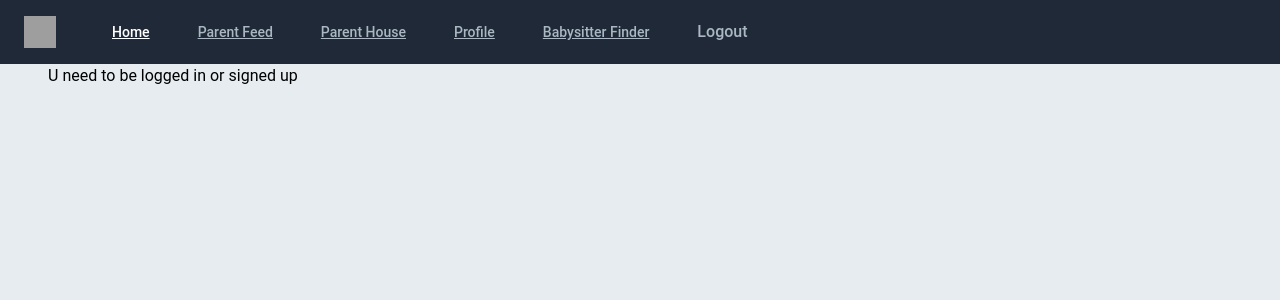
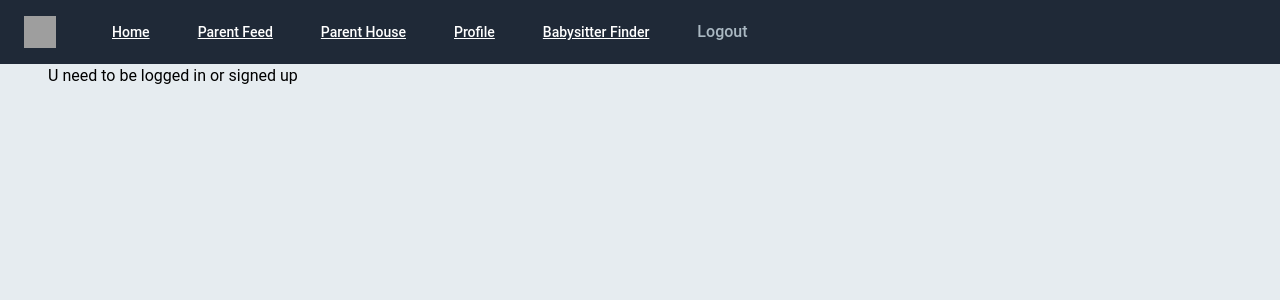
Before and after one commit to Amal-botan/parentScape, a React (Create React App) app in the folder client/: page /profile in a window 1280 px wide. Shown: the top 300 px of the page. Built offline with nearby package versions, Linux system fonts and the light colour scheme; no server answers; grey boxes are pictures that could not be loaded.

Commit message:
Fixed login need to redirect log in

```diff
--- a/client/src/components/Navbar.jsx
+++ b/client/src/components/Navbar.jsx
@@ -34,36 +34,12 @@ const Navbars = () => {
 
 
 
+                <Link className=" hover:bg-gray-700 text-white px-3 py-2 rounded-md text-sm font-medium" to="/parentfeed"> Parent Feed</Link>
+                <Link className=" hover:bg-gray-700 text-white px-3 py-2 rounded-md text-sm font-medium" to="/parenthouse"> Parent House</Link>
+                <Link className=" hover:bg-gray-700 text-white px-3 py-2 rounded-md text-sm font-medium" to="/profile"> Profile</Link>
 
-                  <a
-                    href="/parentfeed"
-                    className="text-gray-300 hover:bg-gray-700 hover:text-white px-3 py-2 rounded-md text-sm font-medium"
-                  >
-                    Parent Feed
+                <Link className=" hover:bg-gray-700 text-white px-3 py-2 rounded-md text-sm font-medium" to="/babysitterfinder"> Babysitter Finder</Link>
 
-                  </a>
-
-                  <a
-                    href="/parenthouse"
-                    className="text-gray-300 hover:bg-gray-700 hover:text-white px-3 py-2 rounded-md text-sm font-medium"
-                  >
-                    Parent House
-
-                  </a>
-
-                  <a
-                    href="/profile"
-                    className="text-gray-300 hover:bg-gray-700 hover:text-white px-3 py-2 rounded-md text-sm font-medium"
-                  >
-                    Profile
-                  </a>
-
-                  <a
-                    href="/babysitterfinder"
-                    className="text-gray-300 hover:bg-gray-700 hover:text-white px-3 py-2 rounded-md text-sm font-medium"
-                  >
-                    Babysitter Finder
-                  </a>
 
                   <button className="text-gray-300 hover:bg-gray-700 hover:text-white block px-3 py-2 rounded-md text-base font-medium"
                     onClick={() => handleLoggout()} > Logout </button>
--- a/client/src/components/PostUser.jsx
+++ b/client/src/components/UserProfile.jsx
@@ -2,14 +2,17 @@ import * as React from "react";
 import Avatar from "@mui/material/Avatar";
 import Stack from "@mui/material/Stack";
 
-export default function PostUser() {
+export default function PostUser(props) {
+  const { user } = props;
   return (
     <Stack direction="row" spacing={2}>
       <Avatar
         alt="Remy Sharp"
-        src="https://cdn-icons-png.flaticon.com/512/3127/3127210.png"
+        src={user.user_image}
         sx={{ width: 200, height: 200 }}
       />
+      {user.username}
+
     </Stack>
   );
 }
--- a/client/src/screens/ParentFeedScreen.jsx
+++ b/client/src/screens/ParentFeedScreen.jsx
@@ -1,13 +1,13 @@
 import React from "react";
 import Post from "../components/Post";
 import PostForm from "../components/PostForm";
-import PostUser from "../components/PostUser";
+import UserProfile from "../components/UserProfile";
 import PostCategory from "../components/PostCategory";
 import DailyQuote from "../components/DailyQuote";
 import "../components/styleParentFeed.css";
 import "../components/Post.css";
 import "../components/PostForm.css";
-import "../components/PostUser.css"
+import "../components/UserProfile.css"
 
 import axios from "axios";
 import { useState, useEffect } from "react";
@@ -43,8 +43,9 @@ const ParentFeedScreen = () => {
 
   useEffect(() => {
     const loggedinuser = JSON.parse(localStorage.getItem('user'))
-   {loggedinuser ? setUser(loggedinuser) : setUser(null)}
-    setToken(loggedinuser.token);
+   {loggedinuser ? setUser(loggedinuser)  : setUser(null)}
+   {loggedinuser ? setToken(loggedinuser.token)  : setToken(null)}
+
   }, []);
 
    const config = { headers: { Authorization: `Bearer ${token}`, }, }
@@ -104,7 +105,7 @@ const ParentFeedScreen = () => {
     <div className="parent">
 
       <div className="left-side">
-        <PostUser />
+       {token ? <UserProfile user={user}/> : "WELCOME VISITOR"}
 
         <PostCategory categoryPicked={categoryPicked} category={category} setCategory={setCategory} categories={categories} />
       </div>
--- a/client/src/screens/ProfileScreen.jsx
+++ b/client/src/screens/ProfileScreen.jsx
@@ -1,13 +1,13 @@
 import React from "react";
 import Post from "../components/Post";
 import PostForm from "../components/PostForm";
-import PostUser from "../components/PostUser";
+import UserProfile from "../components/UserProfile";
 import ProfileChildren from "../components/ProfileChildren";
 import "../components/ProfileChildren.css";
 import "../components/styleParentFeed.css";
 import "../components/Post.css";
 import "../components/PostForm.css";
-import "../components/PostUser.css";
+import "../components/UserProfile.css";
 
 import axios from "axios";
 import { useState, useEffect } from "react";
@@ -15,11 +15,13 @@ import { useState, useEffect } from "react";
 const ProfileScreen = () => {
   const [posts, setPosts] = useState([]);
   const [postText, setPostText] = useState("");
-  const [user, setUser] = useState({})
+  const [token, setToken] = useState("");
+  const [user, setUser] = useState({});
+
   useEffect(() => {
-    const postsUrl = "http://localhost:8080/api/posts"; //use path and set proxy
+    const postsUrl = "http://localhost:8080/api/user_posts" ; //use path and set proxy
     //runs when page loads
-    axios.get(postsUrl).then((response) => {
+    axios.get(postsUrl, config).then((response) => {
       setPosts(response.data.posts);
     });
   }, []);
@@ -29,8 +31,11 @@ const ProfileScreen = () => {
   useEffect(() => {
     const loggedinuser = JSON.parse(localStorage.getItem('user'))
    {loggedinuser ? setUser(loggedinuser) : setUser(null)}
+   {loggedinuser ? setToken(loggedinuser.token)  : setToken(null)}
 
   }, []);
+
+  const config = { headers: { Authorization: `Bearer ${token}`, }, }
 
   // const addPost = (post) => {
 
@@ -71,11 +76,11 @@ const ProfileScreen = () => {
   return (
     <div className="parent">
       <div className="left-side">
-      {user ?  <PostUser /> : <p>U need to be logged in or signed up</p>}
+      {user ?  <UserProfile user={user} /> : <p>U need to be logged in or signed up</p>}
       </div>
 
       <div className="right-side">
-      {user ?  <Post posts={posts} /> : <div></div> }
+      {user ?  <Post posts={posts} user={user}/> : <div></div> }
       </div>
     </div>
   );
```
Also changed, not shown: client/src/components/UserProfile.css (renamed from client/src/components/PostUser.css).
